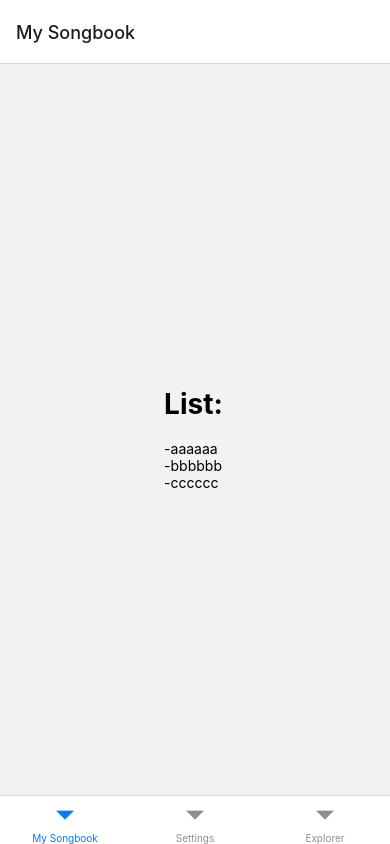
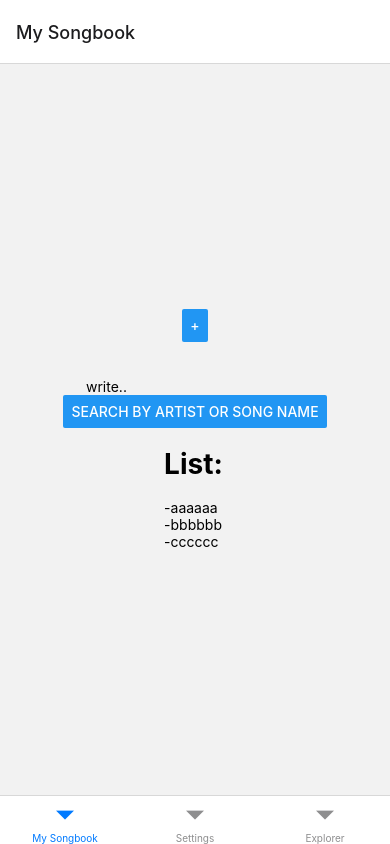
Before and after one commit to santiserena/SongBookApp, a React Native app: screen / in a window 390 px wide. Built offline with nearby package versions, Linux system fonts and the light colour scheme.

Commit message:
elements added

```diff
--- a/components/Explorer.jsx
+++ b/components/Explorer.jsx
@@ -1,9 +1,13 @@
-import { View, Text } from "react-native-web";
+import { View, Text, Image } from "react-native-web";
 
 export default function Explorer() {
   return (
     <View style={{ flex: 1, justifyContent: "center", alignItems: "center" }}>
       <Text>Soy el explorador</Text>
+      <Image
+        source={{uri: 'https://source.unsplash.com/user/c_v_r'}}
+        style={{ width: 400, height: 400 }}
+      />
     </View>
   );
 }
--- a/components/MySongBook.jsx
+++ b/components/MySongBook.jsx
@@ -1,8 +1,31 @@
-import { View, Text } from "react-native-web";
+import { View, Text, TextInput } from "react-native";
+import { Button } from "react-native-web";
+import { useState } from "react";
 
 export default function MySongBook() {
+
+  const [find, setFind] = useState('')
+
+
+    const onChangeText = (ev) => {
+      setFind(ev);
+    };
+
+    const search = () => {
+      console.log("soy el estado", find);
+    };
+
   return (
     <View style={{ flex: 1, justifyContent: "center", alignItems: "center" }}>
+      <Button title="+" />
+      <br/><br/>
+
+      <TextInput
+        onChangeText={(ev) => onChangeText(ev)}
+        placeholder="write.."
+      />
+      <Button onPress={() => search()} title="Search by artist or song name" />
+
       <Text>
         <h1>List:</h1>
         -aaaaaa <br />
```
